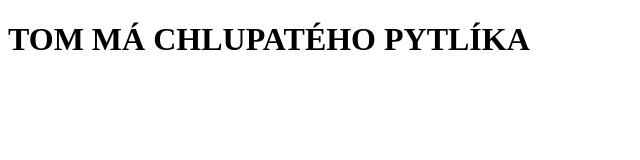
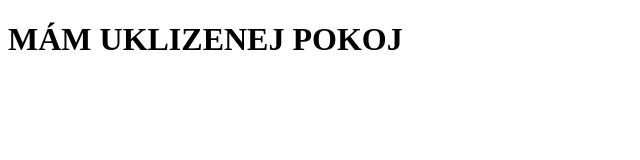
Before and after one commit to cernycamelky/test, a plain HTML site: page index.html in a window 1280 px wide. Shown: the whole page, without its empty margins (0-640 px from the left). Drawn offline with Linux system fonts and the light colour scheme.

Commit message:
Update index.html

```diff
--- a/index.html
+++ b/index.html
@@ -3,5 +3,5 @@
 <head>
   <meta charset="utf-8">
   <meta name="viewport" content="width=device-width,initial-scale=1">
-  <title>pravda dne</title>
-  <h1>TOM MÁ CHLUPATÉHO PYTLÍKA</h1>
+  <title>pravda</title>
+  <h1>MÁM UKLIZENEJ POKOJ</h1>
```
